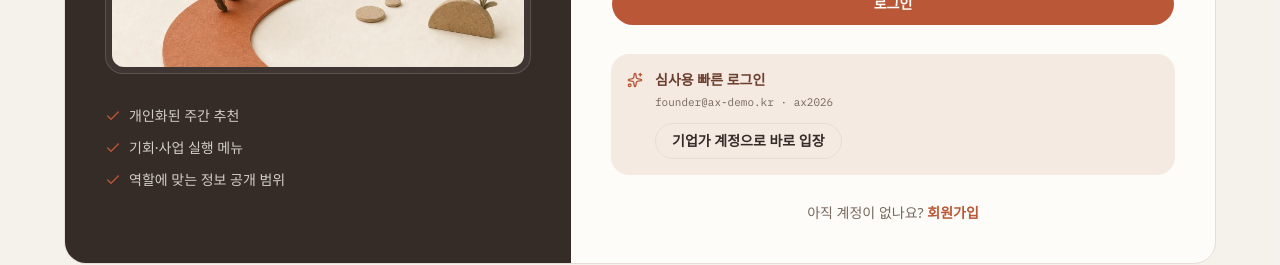
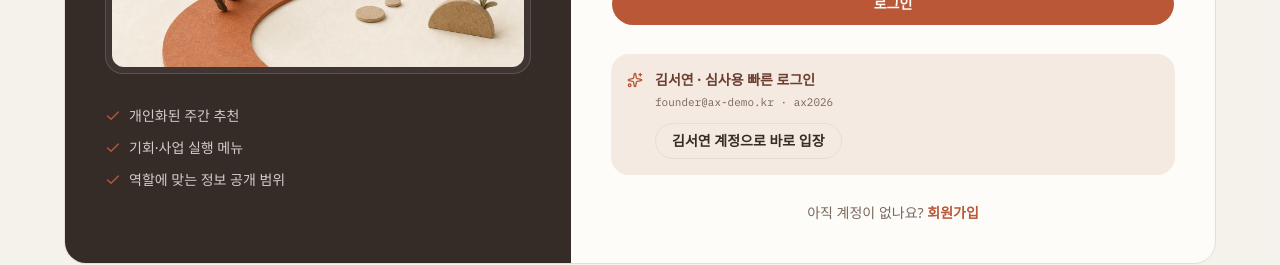
Before and after one commit to jikime/naver-connect, a Next.js app: page /login in a window 1280 px wide. Shown: the part 644-909 px from the top of the page. Built offline with nearby package versions, Linux system fonts and the light colour scheme; a web font is replaced by a local one.

Commit message:
fix: expose named demo account login

```diff
--- a/src/components/auth/LoginPanel.tsx
+++ b/src/components/auth/LoginPanel.tsx
@@ -208,7 +208,7 @@
               <div className="min-w-0 flex-1 space-y-3">
                 <div>
                   <p className="text-sm font-semibold text-secondary-foreground">
-                    심사용 빠른 로그인
+                    {activeAccount.user.name} · 심사용 빠른 로그인
                   </p>
                   <p className="mt-1 truncate font-mono text-[0.6875rem] text-guud-text-muted-2">
                     {activeAccount.email} · {activeAccount.password}
@@ -220,7 +220,7 @@
                   size="sm"
                   onClick={() => finishLogin(role)}
                 >
-                  {role} 계정으로 바로 입장
+                  {activeAccount.user.name} 계정으로 바로 입장
                 </Button>
               </div>
             </div>
```
